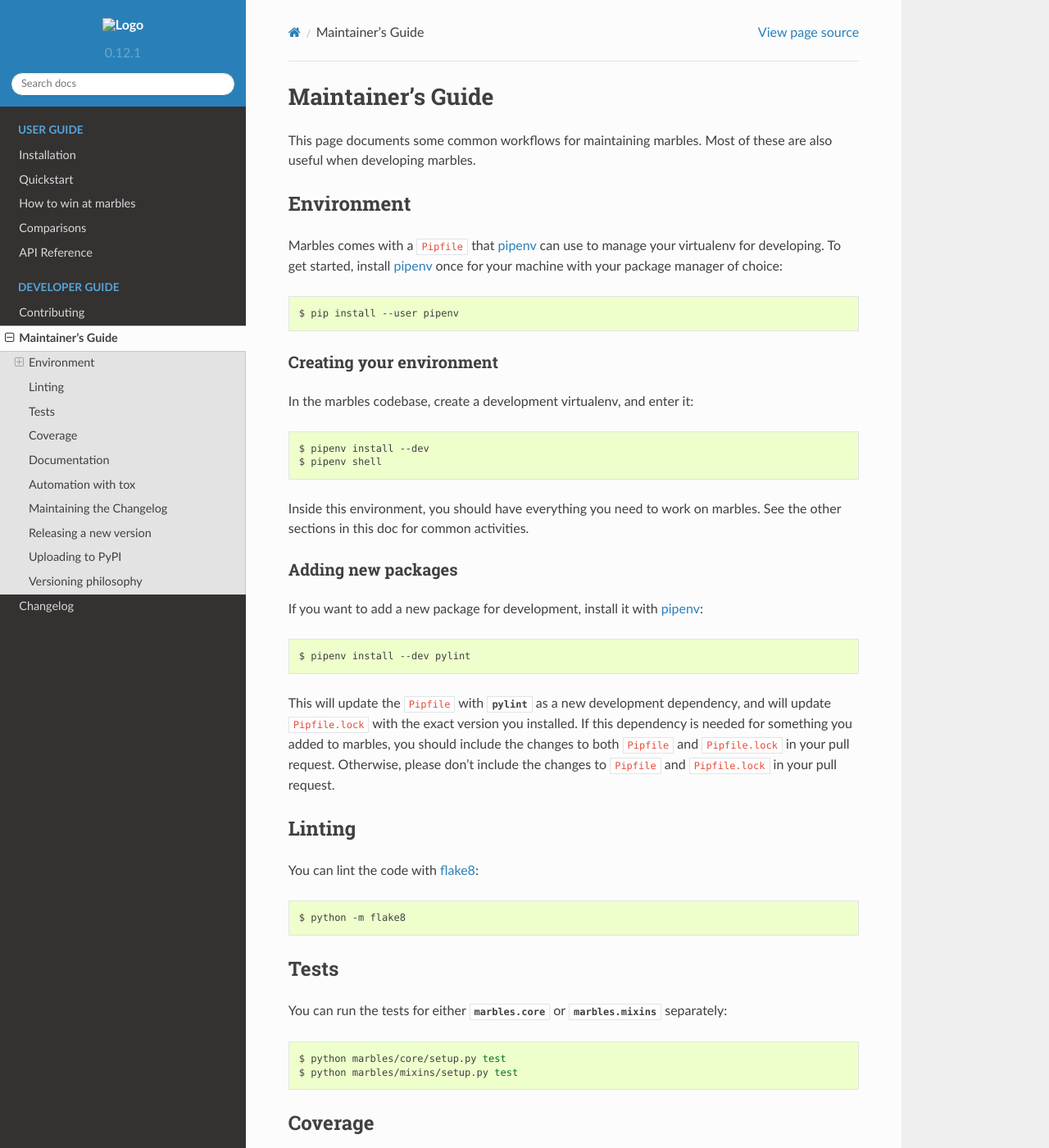
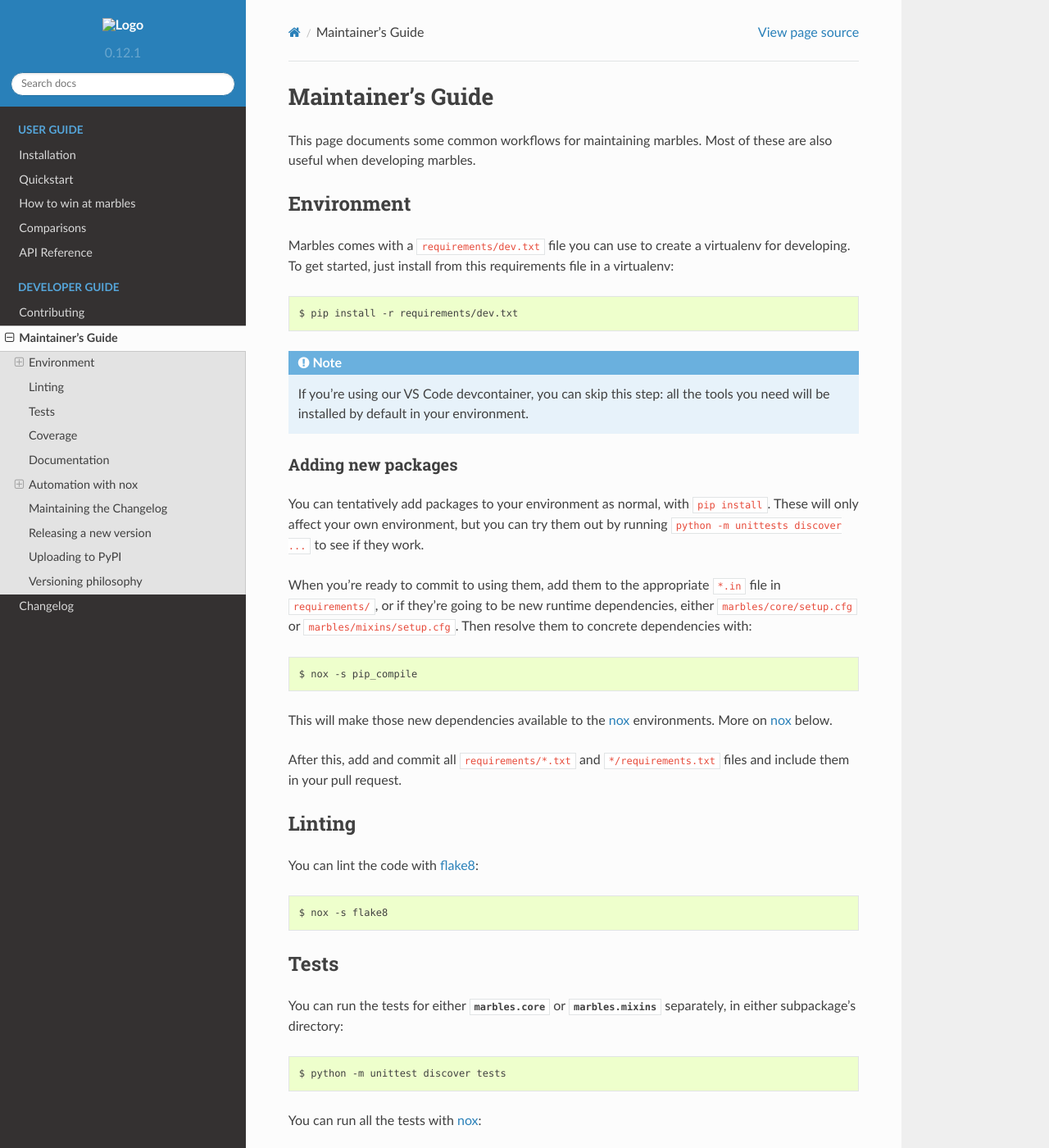
Before and after one commit to twosigma/marbles, a Sphinx documentation site: the page built from docs/maintaining.rst, in a window 1280 px wide and 1400 px high. Shown: the whole window at 82% size. Built offline with Sphinx 7.4.7 and the Read the Docs theme 2.0.0, drawn with Linux system fonts in a browser that asks for light colours; the version number is read from the project's files by our own code; some of the changed text lies outside the part shown.

Commit message:
improve docs

```diff
--- a/docs/maintaining.rst
+++ b/docs/maintaining.rst
@@ -10,95 +10,93 @@ marbles. Most of these are also useful when developing marbles.
 Environment
 -----------
 
-Marbles comes with a :file:`Pipfile` that `pipenv`_ can use to manage
-your virtualenv for developing. To get started, install `pipenv`_ once
-for your machine with your package manager of choice::
+Marbles comes with a :file:`requirements/dev.txt` file you can use to create
+a virtualenv for developing. To get started, just install from this
+requirements file in a virtualenv::
 
-    $ pip install --user pipenv
+    $ pip install -r requirements/dev.txt
 
-Creating your environment
-~~~~~~~~~~~~~~~~~~~~~~~~~
+.. note::
 
-In the marbles codebase, create a development virtualenv, and enter
-it::
-
-    $ pipenv install --dev
-    $ pipenv shell
-
-Inside this environment, you should have everything you need to work
-on marbles. See the other sections in this doc for common activities.
+    If you're using our VS Code devcontainer, you can skip this step: all the
+    tools you need will be installed by default in your environment.
 
 Adding new packages
 ~~~~~~~~~~~~~~~~~~~
 
-If you want to add a new package for development, install it with
-`pipenv`_::
+You can tentatively add packages to your environment as normal, with ``pip
+install``. These will only affect your own environment, but you can try them
+out by running ``python -m unittests discover ...`` to see if they work.
 
-    $ pipenv install --dev pylint
+When you're ready to commit to using them, add them to the appropriate ``*.in``
+file in :file:`requirements/`, or if they're going to be new runtime
+dependencies, either :file:`marbles/core/setup.cfg` or
+:file:`marbles/mixins/setup.cfg`. Then resolve them to concrete dependencies
+with::
 
-This will update the :file:`Pipfile` with :mod:`pylint` as a new
-development dependency, and will update :file:`Pipfile.lock` with the
-exact version you installed. If this dependency is needed for
-something you added to marbles, you should include the changes to both
-:file:`Pipfile` and :file:`Pipfile.lock` in your pull
-request. Otherwise, please don't include the changes to
-:file:`Pipfile` and :file:`Pipfile.lock` in your pull request.
+    $ nox -s pip_compile
+
+This will make those new dependencies available to the `nox`_ environments.
+More on `nox`_ below.
+
+After this, add and commit all :file:`requirements/*.txt` and
+:file:`*/requirements.txt` files and include them in your pull request.
 
 Linting
 -------
 
 You can lint the code with `flake8`_::
 
-    $ python -m flake8
+    $ nox -s flake8
 
 Tests
 -----
 
 You can run the tests for either :mod:`marbles.core` or
-:mod:`marbles.mixins` separately::
+:mod:`marbles.mixins` separately, in either subpackage's directory::
 
-    $ python marbles/core/setup.py test
-    $ python marbles/mixins/setup.py test
+    $ python -m unittest discover tests
+
+You can run all the tests with `nox`_::
+
+    $ nox -s test
 
 Coverage
 --------
 
 Since the marbles tests are split across the subpackages, checking
-coverage isn't very straightforward, but we've configured `tox`_ to do
-it for you (more on `tox`_ below)::
+coverage isn't very straightforward, but we've configured `nox`_ to do
+it for you::
 
-    $ tox -e coverage
+    $ nox -s coverage
 
 If you want to look at the source code annotated with coverage
-metrics, this produces an HTML report you can view, by loading
-file:///path/to/marbles/build/coverage/html/index.html in your
-browser.
+metrics, this produces an HTML report you can view. You can serve it locally::
+
+    $ nox -s serve_coverage
 
 Documentation
 -------------
 
 You can build the docs and view them locally::
 
-    $ python setup.py build_sphinx
+    $ nox -s docs
 
-Then, load file:///path/to/marbles/build/sphinx/html/index.html in
-your browser. If you make changes to just docstrings, but not
-:file:`.rst` files, Sphinx may not rebuild those docs, you can
-embolden it to do so with these options::
+Similarly, you can serve them for local viewing::
 
-    $ python setup.py build_sphinx -Ea
+    $ nox -s serve_docs
 
-Automation with `tox`_
+Automation with `nox`_
 ----------------------
 
-We use `tox`_ to run continuous integration builds for multiple
-versions of Python, and to run each piece of our continuous
-integration in a separate virtualenv. You can do this locally too, to
-make sure your change will build cleanly on Travis CI.
+We use `nox`_ to run continuous integration builds for multiple versions of
+Python and on multiple platforms in GitHub Actions, and to run each piece of
+our continuous integration in a separate virtualenv. You can do this locally
+too, to make sure your change will build cleanly.
 
-We've configured `tox`_ to be able to:
+We've configured `nox`_ to be able to:
 
-1. Run all the tests with Python 3.5 and 3.6
+1. Run all the tests with Python 3.8, 3.9, and 3.10
 
 2. Measure and report on code coverage
 
@@ -106,16 +104,26 @@ We've configured `tox`_ to be able to:
 
 4. Build the documentation
 
-If you just run :program:`tox` by itself, it will do all of the above,
+If you just run :program:`nox` by itself, it will run tests and linting,
 each in its own virtualenv::
 
-    $ tox
+    $ nox
 
-You can also run a subset of these with ``-e``::
+You can also run a subset of these with ``-s``::
 
-    $ tox -e docs
-    $ tox -e py36
-    $ tox -e flake8,coverage
+    $ tox -s docs
+    $ tox -s test-3.8
+    $ tox -s flake8 coverage-3.8
+
+VS Code Tasks
+~~~~~~~~~~~~~
+
+We provide several VS Code tasks that can run common things you'll want to run
+while developing. The extension ``SanaAjani.taskrunnercode`` will show them in
+a convenient place in the file explorer where you can run them with one click.
+
+If you're using the devcontainer setup, this extension will be installed for
+you automatically.
 
 Maintaining the Changelog
 -------------------------
@@ -154,13 +162,11 @@ Releasing a new version
 The marbles meta-package and subpackage version strings are stored in
 a few different locations, due to the namespace package setup:
 
-1. :file:`setup.py`
+1. :file:`setup.cfg`
 
-2. :file:`setup.cfg`
+2. :file:`marbles/core/marbles/core/VERSION`
 
-3. :file:`marbles/core/marbles/core/VERSION`
-
-4. :file:`marbles/mixins/marbles/mixins/VERSION`
+3. :file:`marbles/mixins/marbles/mixins/VERSION`
 
 In addition, when we bump the version, we do so in an isolated commit,
 and tag that commit with the version number as well.
@@ -170,21 +176,21 @@ and tag that commit with the version number as well.
    Make sure you've groomed the :doc:`changelog` before tagging a new
    release. See `Maintaining the Changelog`_ for details.
 
-We use `bumpversion`_ to automate this. To run `bumpversion`_, you
+We use `bump2version`_ to automate this. To run `bump2version`_, you
 need to be in a clean git tree (don't worry, it will complain to you
 if that's not the case).
 
 You can increase either the ``major``, ``minor``, or ``patch``
 version::
 
-    $ bumpversion major
-    $ bumpversion minor
-    $ bumpversion patch
+    $ nox -s bumpversion -- major
+    $ nox -s bumpversion -- minor
+    $ nox -s bumpversion -- patch
 
 This will update the version strings in all the above files and commit
 that change, but won't tag it. You should create a pull request for
 the version update, merge it (without squashing it into other
-commits), and then tag it once it's on the ``master`` branch:
+commits), and then tag it once it's on the ``main`` branch:
 https://github.com/twosigma/marbles/releases/new.
 
 You can read a digression about why we bump all the versions at the
@@ -196,15 +202,15 @@ Uploading to PyPI
 Once you've tagged the latest version of marbles, pull from GitHub to
 make sure your clone is up to date and clean, build both ``sdist`` and
 ``wheel`` packages for all three packages, and upload them with
-`twine`_. We have a `tox`_ rule to automate building and uploading::
+`twine`_. We have `nox`_ sessions to automate building and uploading::
 
-    $ tox -e pypi
+    $ nox -s package
+    $ nox -s upload
 
-.. _pipenv: https://docs.pipenv.org
 .. _flake8: http://flake8.pycqa.org
-.. _tox: https://tox.readthedocs.io
+.. _nox: https://nox.thea.codes/en/stable
 .. _releases: http://releases.readthedocs.io
-.. _bumpversion: https://github.com/peritus/bumpversion
+.. _bump2version: https://github.com/c4urself/bump2version
 .. _twine: https://github.com/pypa/twine
 
 Versioning philosophy
```
Also changed, not shown: docs/contributing.rst (+9 -6 lines), 1 other file.
